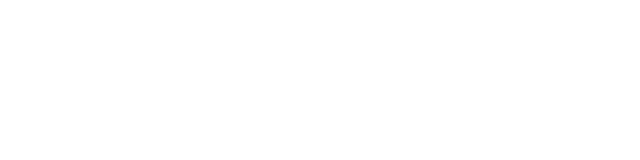
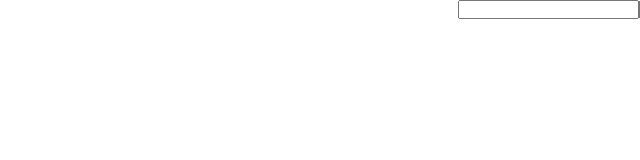
Before and after one commit to Milad25/select-city, a Vue app: page / in a window 1280 px wide. Shown: the top 160 px of the page, without its empty margins (640-1280 px from the left). Built offline with nearby package versions, Linux system fonts and the light colour scheme.

Commit message:
Added global styles

```diff
--- a/public/index.html
+++ b/public/index.html
@@ -1,5 +1,5 @@
 <!DOCTYPE html>
-<html lang="">
+<html lang="" dir="rtl">
   <head>
     <meta charset="utf-8">
     <meta http-equiv="X-UA-Compatible" content="IE=edge">
--- a/src/App.vue
+++ b/src/App.vue
@@ -1,5 +1,10 @@
 <template>
-  <div></div>
+  <div>
+    <div>
+      <input class="origin" type="text" readonly />
+      <input class="destination" type="text" readonly />
+    </div>
+  </div>
 </template>
 
 <script>
@@ -10,4 +15,11 @@ export default {
 </script>
 
 <style>
+.origin {
+
+}
+
+.destination {
+
+}
 </style>
--- /dev/null
+++ b/src/assets/css/main.css
@@ -0,0 +1,13 @@
+* {
+  margin: 0;
+  padding: 0;
+  box-sizing: border-box;
+}
+
+html {
+  font-size: 62.5%;
+}
+
+body {
+  font-size: 1.6rem;
+}
```
Also changed, not shown: src/main.js (+6 -5 lines).
